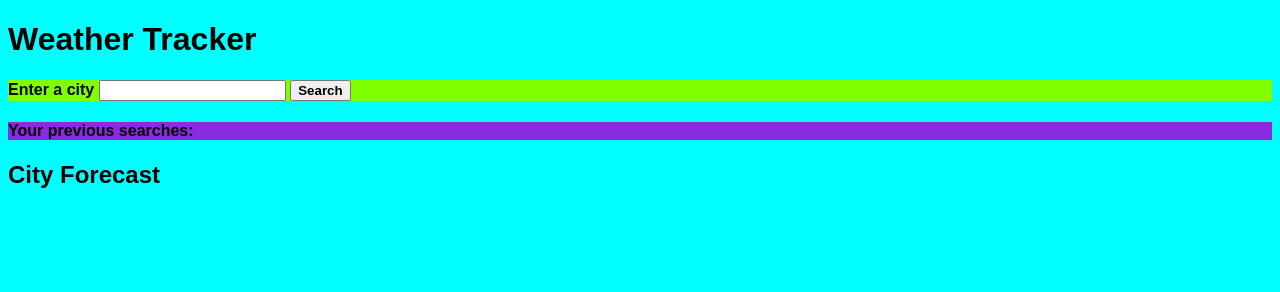
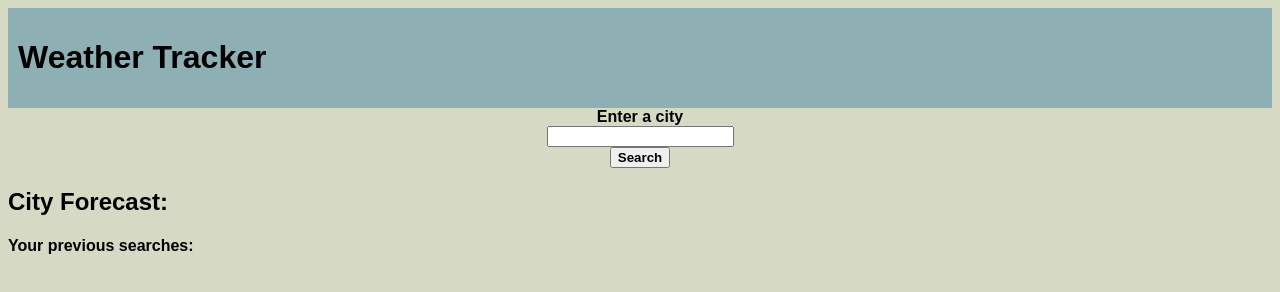
Before and after one commit to joyhalliday/weather-dashboard, a plain HTML site: page index.html in a window 1280 px wide. Drawn offline with nearby package versions, Linux system fonts and the light colour scheme.

Commit message:
final commit

```diff
--- a/Assets/script.js
+++ b/Assets/script.js
@@ -38,21 +38,12 @@ $(document).ready(function () {
 
 function displayForecast(response) {
     console.log("weather", response);
-    $("#city-temp").text("Temp: " + response.list[0].main.temp)
-//display temp
-//display city name
-//wind speed
-//humidity
-}
+    $("#city-name").text("City: " + response.city.name);
+    $("#city-temp").text("Temp: " + response.list[0].main.temp);
+    $("#wind-speed").text("Wind Speed: " + response.list[0].main.humidity);
+    $("#humidity").text("Humidity: " + response.list[0].wind.speed);
+};
 
-//function fiveDay(response) {
-    //display the five forecast cards
-//}
-
-//$("#forecast").text("Today's weather")
-
-
-
-//var forecastEl = $("#forecast")
-
-//forecastEl.innerHTML = "weather"
+function fiveDay(response) {
+    console.log("here comes weather", response);
+};
--- a/Assets/style.css
+++ b/Assets/style.css
@@ -1,16 +1,27 @@
 * {
+
 font-family: Arial, Helvetica, sans-serif;
 font-weight: bold;
 }
 
+header {
+    padding: 10px;
+    border: 10px;
+    background-color: #8EB0B4;
+}
+
 body {
-    background-color: aqua;
+    background-color: #D6DAC5;
 }
 
 .search {
-    background-color: chartreuse;
+    background-color: #D6DAC5;
+    display: flex;
+    justify-content: center;
+    flex-direction: column;
+    align-items: center;
 }
 
 h4 {
-    background-color: blueviolet;
+    background-color: #D6DAC5;
 }
--- a/index.html
+++ b/index.html
@@ -18,15 +18,15 @@
         <input type="text" id="city">
         <button id="btn">Search</button>
     </section>
-    <section>
-        <h4>Your previous searches:</h4>
-    </section>
     <section id="forecast">
-        <h1>City Forecast</h1>
+        <h1>City Forecast:</h1>
         <p id="city-name"></p>
         <p id="city-temp"></p>
         <p id="wind-speed"></p>
         <p id="humidity"></p>
     </section>
+    <section>
+        <h4>Your previous searches:</h4>
+    </section>
 </body>
 </html>
```
Also changed, not shown: 1 other file.
